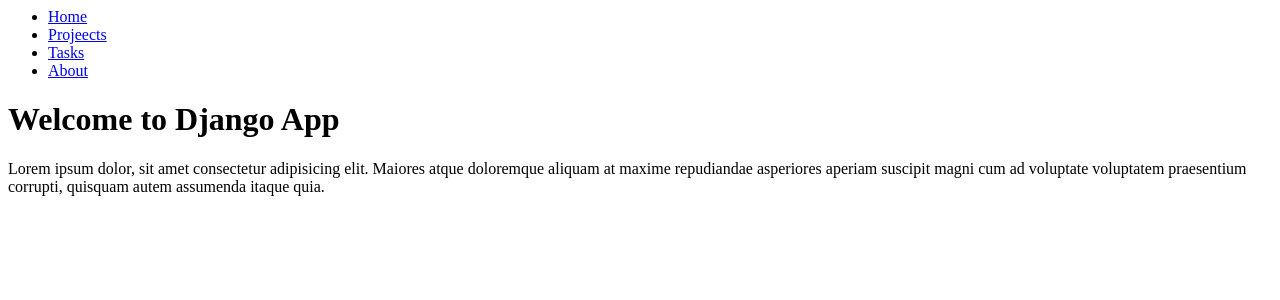
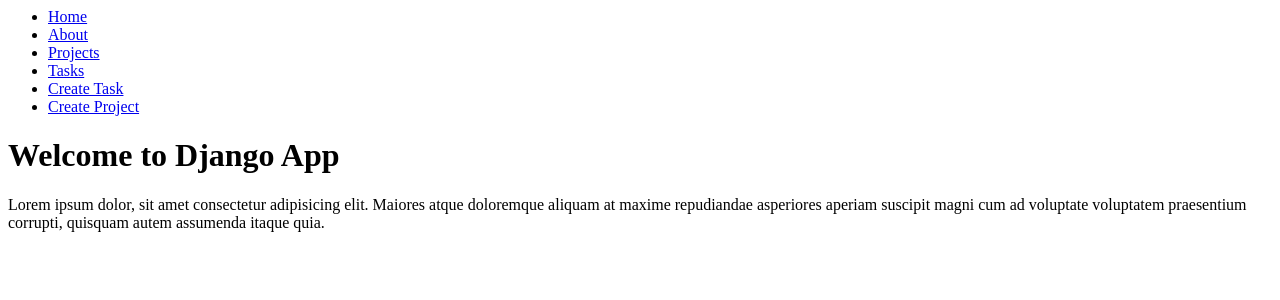
Before and after one commit to ale-rubi/django_01, a Django app: page / in a window 1280 px wide. Shown: the top 300 px of the page. Run offline with Django 5.2, Linux system fonts and the light colour scheme.

Commit message:
New templates creation

```diff
--- a/myapp/templates/layouts/base.html
+++ b/myapp/templates/layouts/base.html
@@ -4,13 +4,19 @@
             <a href="/">Home</a>
         </li>
         <li>
-            <a href="/project">Projeects</a>
+            <a href="/about">About</a>
+        </li>
+        <li>
+            <a href="/project">Projects</a>
         </li>
         <li>
             <a href="/task">Tasks</a>
         </li>
         <li>
-            <a href="/about">About</a>
+            <a href="/create_task">Create Task</a>
+        </li>
+        <li>
+            <a href="/create_project">Create Project</a>
         </li>
     </ul>
 </nav>
--- a/myapp/urls.py
+++ b/myapp/urls.py
@@ -6,4 +6,6 @@
     path('about/', views.about),
     path('project/', views.project),
     path('task/', views.task),
+    path('create_task/', views.create_task),
+    path('create_project/',views.create_project),
 ]
--- a/myapp/views.py
+++ b/myapp/views.py
@@ -1,7 +1,8 @@
 from django.shortcuts import render
 from django.http import HttpResponse, JsonResponse
 from .models import Project, Task
-from django.shortcuts import get_object_or_404, render
+from django.shortcuts import get_object_or_404, render, redirect
+from .forms import CreateNewTask, CreateNewProject
 
 # Create your views here.
 def index (request):
@@ -19,13 +20,32 @@
 def project(request):
     #project = list(Project.objects.values())
     project = Project.objects.all()
-    return render(request,'project.html',{
+    return render(request,'projects/project.html',{
         'project':project
     })
 
 def task(request):
     #task = Task.objects.get(title=title)
     task = Task.objects.all()
-    return render(request,'task.html',{
+    return render(request,'tasks/task.html',{
         'task':task
     })
+
+def create_task(request):
+    if request.method == 'GET':
+        # show interface
+         return render(request,'tasks/create_task.html',{
+        'form': CreateNewTask()
+    })
+    else:
+        Task.objects.create(title=request.POST['title'],description=request.POST['description'],project_id=1)
+        return redirect('/task/')
+
+def create_project(request):
+    if request.method == 'GET':
+        return render(request, 'projects/create_project.html',{
+            'form':CreateNewProject()
+        })
+    else:
+        Project.objects.create(name=request.POST["name"])
+        return redirect('/project/')
```
Also changed, not shown: myapp/forms.py (added, +8 -0 lines), myapp/templates/projects/create_project.html (added, +15 -0 lines), myapp/templates/tasks/create_task.html (added, +14 -0 lines), db.sqlite3, myapp/templates/projects/project.html (renamed from myapp/templates/project.html), myapp/templates/tasks/task.html (renamed from myapp/templates/task.html).
